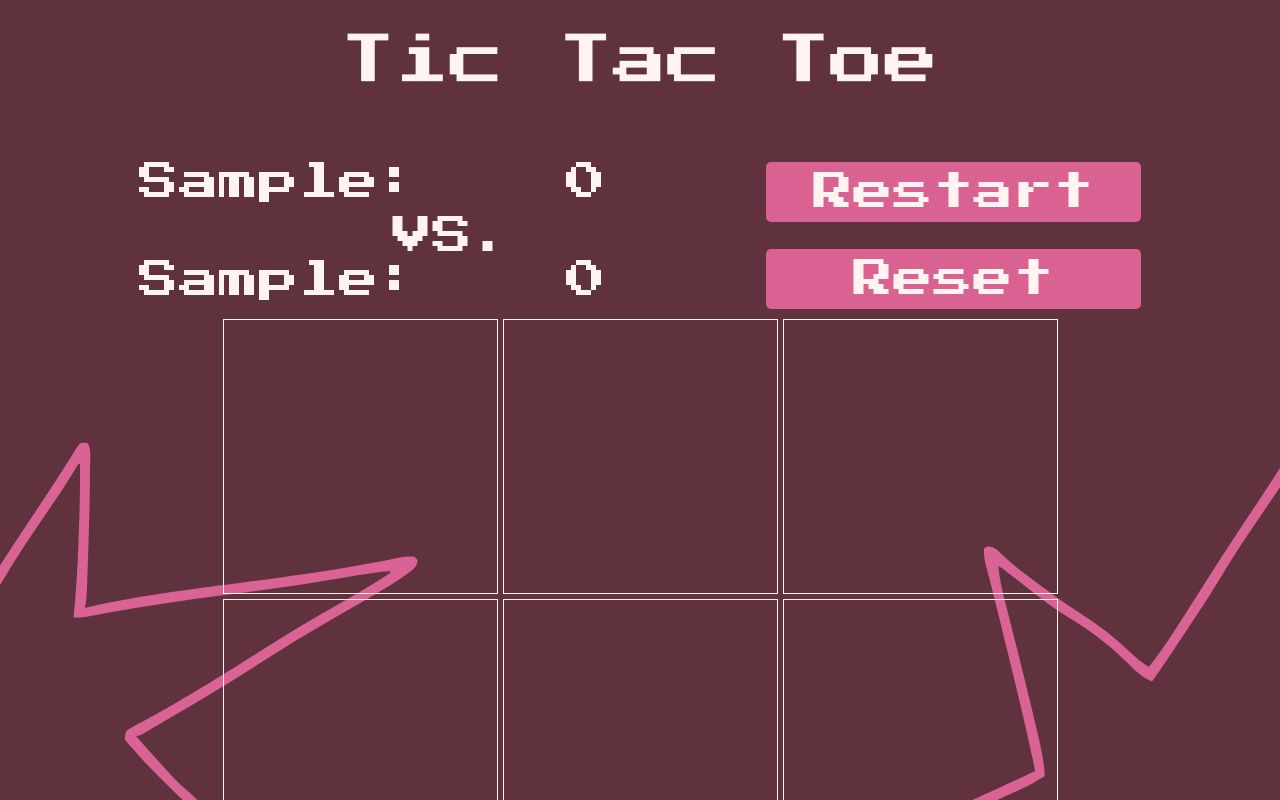
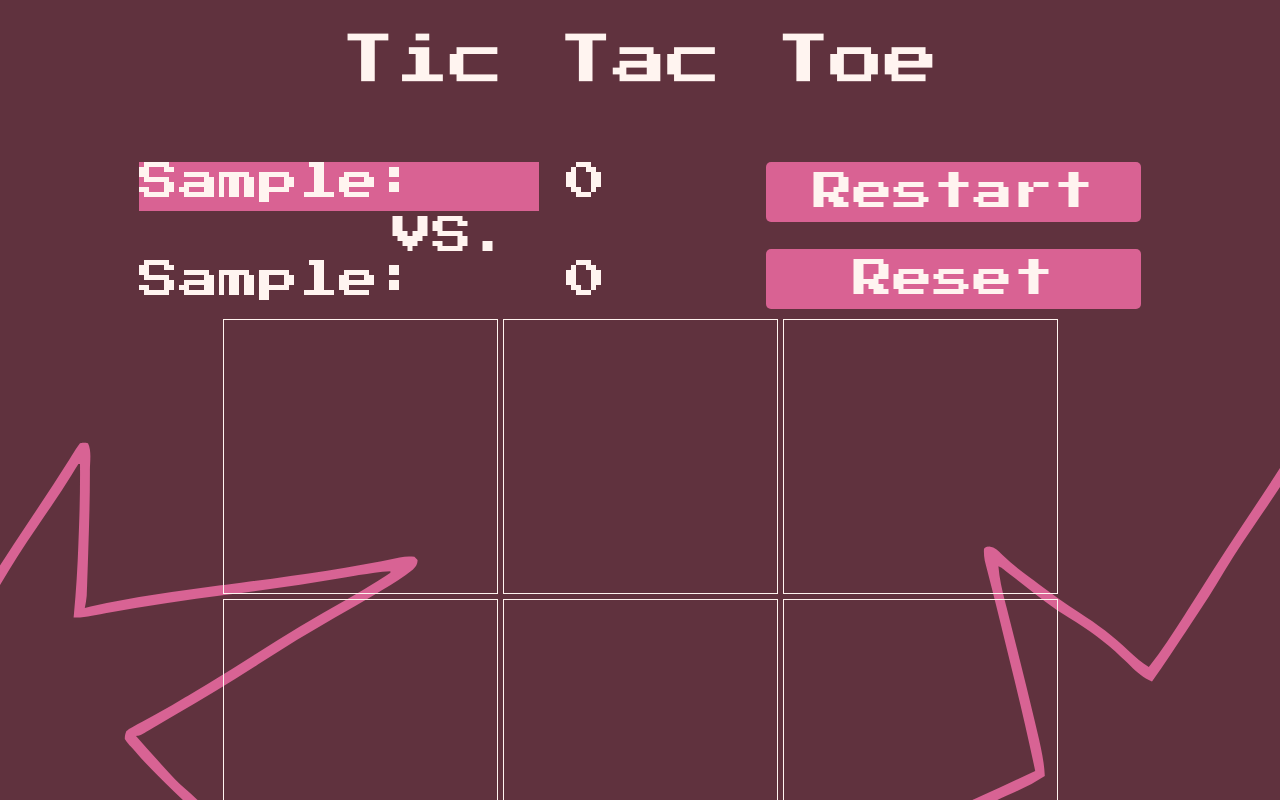
Before and after one commit to Aldeimeter/TheOdinProject_Projects, a plain HTML site: page OdinTicTacToe/index.html in a window 1280 px wide. Both pictures are taken after typing "Sample", "Sample" into the empty fields and a click on the button "Start". Shown: the top 800 px of the page. Drawn offline with Linux system fonts and the light colour scheme; a web font is replaced by a local one.

Commit message:
add actual player highlight

```diff
--- a/OdinTicTacToe/index.js
+++ b/OdinTicTacToe/index.js
@@ -65,7 +65,9 @@ const gameboard = (function () {
     isGameFinished,
   };
 })();
-
+/* TODO:
+ * Add highlight to define who make move now.
+ */
 const gameDOM = (function () {
   const boardNodes = [...document.querySelectorAll(".game > span")];
   const textNode = document.querySelector(".text");
@@ -108,6 +110,15 @@ const gameDOM = (function () {
       (el, index) => (el.textContent = players[index].score),
     );
   }
+  function displayActualPlayer(actualPlayerIndex) {
+    [...scoreNode.querySelectorAll("span.name")].map((el, index) => {
+      if (index === actualPlayerIndex) {
+        el.classList.add("highlight");
+      } else {
+        el.classList.remove("highlight");
+      }
+    });
+  }
   function toggleGameMenu() {
     const menuNode = document.querySelector("form");
     const gameNode = document.querySelector(".game-container");
@@ -129,15 +140,31 @@ const gameDOM = (function () {
     shake,
     displayText,
     displayScore,
+    displayActualPlayer,
     toggleGameMenu,
   };
 })();
 const game = (function () {
   let players = null;
+  const actualPlayerHelper = (function () {
+    let actualPlayerIndex = 0;
+
+    function setNextPlayer() {
+      actualPlayerIndex = (actualPlayerIndex + 1) % 2;
+    }
+    function getActualPlayerIndex() {
+      return actualPlayerIndex;
+    }
+    return {
+      setNextPlayer,
+      getActualPlayerIndex,
+    };
+  })();
   function start() {
     gameboard.init();
     gameDOM.displayScore(players);
     gameDOM.toggleGameMenu();
+    gameDOM.displayActualPlayer(actualPlayerHelper.getActualPlayerIndex());
   }
   function restart() {
     gameDOM.displayText("", 0);
@@ -145,14 +172,6 @@ const game = (function () {
     gameDOM.clear();
     gameboard.init();
   }
-  const getActualPlayerIndex = (function () {
-    let actualPlayerIndex = 0;
-
-    return function () {
-      actualPlayerIndex = (actualPlayerIndex + 1) % 2;
-      return actualPlayerIndex;
-    };
-  })();
   document.querySelector(".game").addEventListener("click", (ev) => {
     if (!players) {
       gameDOM.toggleGameMenu();
@@ -171,11 +190,11 @@ const game = (function () {
       return;
     }
 
-    const actualPlayer = players[getActualPlayerIndex()];
-
+    const actualPlayer = players[actualPlayerHelper.getActualPlayerIndex()];
+    actualPlayerHelper.setNextPlayer();
     gameDOM.mark(ev.target, actualPlayer.mark);
     gameDOM.renderBoard();
-
+    gameDOM.displayActualPlayer(actualPlayerHelper.getActualPlayerIndex());
     const actualState = gameboard.getState();
 
     if (actualState === "win") {
--- a/OdinTicTacToe/style.css
+++ b/OdinTicTacToe/style.css
@@ -368,3 +368,9 @@ footer {
     background-size: 100%;
   }
 }
+/* TODO:
+ * Fix hosted version layout, wtf?
+ */
+.highlight {
+  background-color: var(--pink-bg);
+}
```
